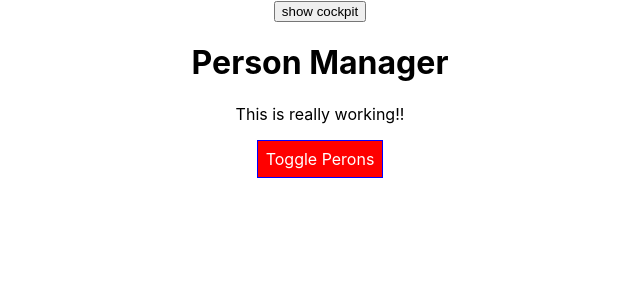
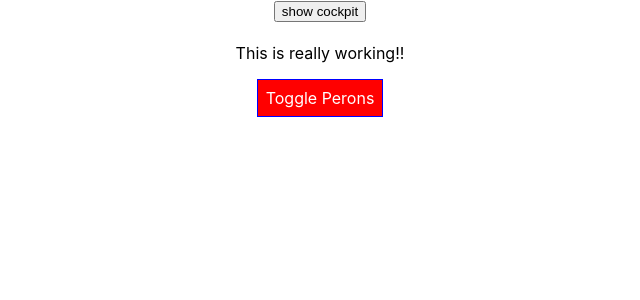
Before and after one commit to OmarHegazi94/React-Complete-Guide, a React (Create React App) app: page / in a window 1280 px wide. Shown: the top 300 px of the page, without its empty margins (320-960 px from the left). Built offline with nearby package versions, Linux system fonts and the light colour scheme.

Commit message:
Higher Order Componenets

```diff
--- a/src/components/Persons/Person/Person.jsx
+++ b/src/components/Persons/Person/Person.jsx
@@ -1,11 +1,14 @@
 // import "./Person.css";
-import React, {Component} from "react";
+import React, {Component, Fragment} from "react";
 import styled from "styled-components/macro";
+
+// import Auxiliary from "../../../hoc/Auxiliary";
 
 class Person extends Component {
   render() {
     console.log("Person.js rendering..");
     return (
+      <Fragment>
         <StyledDiv>
           <p onClick={this.props.clickPerson}>
             I'm {this.props.name} and I'm {this.props.age}
@@ -13,6 +16,7 @@ class Person extends Component {
           <p>{this.props.children}</p>
           <input type="text" onChange={this.props.changePerson} value={this.props.name} />
         </StyledDiv>
+      </Fragment>
     );
   }
 }
--- a/src/containers/App.jsx
+++ b/src/containers/App.jsx
@@ -5,6 +5,8 @@ import classes from "./App.module.css";
 import Persons from "../components/Persons/Persons";
 import Cockpit from "../components/Cockpit/Cockpit";
 // import ErrorBoundary from "../components/ErrorBoundary/ErrorBoundary";
+import withClass from "../hoc/withClass";
+import Auxiliary from "../hoc/Auxiliary";
 
 class App extends Component {
   constructor(props) {
@@ -112,7 +114,7 @@ class App extends Component {
     }
 
     return (
-      <div className={classes.App}>
+      <Auxiliary>
         <button
           onClick={() => {
             this.setState({showCockpit: false});
@@ -128,10 +130,10 @@ class App extends Component {
           />
         ) : null}
         {persons}
-      </div>
+      </Auxiliary>
     );
   }
   //return React.createElement('div', { className: 'App' }, React.createElement('h1', null, 'Hi, I\'m react app'))
 }
 
-export default App;
+export default withClass(App, classes.App);
--- /dev/null
+++ b/src/hoc/Auxiliary.js
@@ -0,0 +1,8 @@
+
+const Auxiliary = (props) => {
+    return (
+        props.children
+    )
+}
+
+export default Auxiliary;
--- /dev/null
+++ b/src/hoc/withClass.js
@@ -0,0 +1,11 @@
+import React from 'react'
+
+const WithClass = (WrappedComponent, className) => {
+    return props => (
+        <div className={className}>
+            <WrappedComponent />
+        </div>
+    );
+}
+
+export default WithClass
```
Lines whose indentation alone changed are shown as unchanged.
